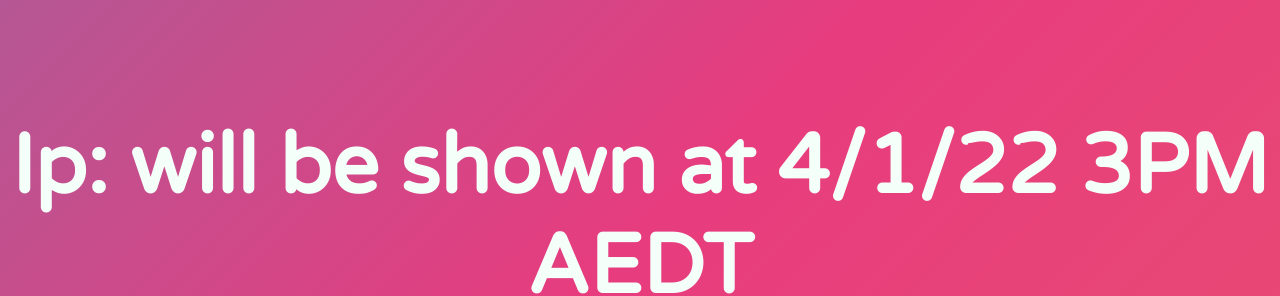
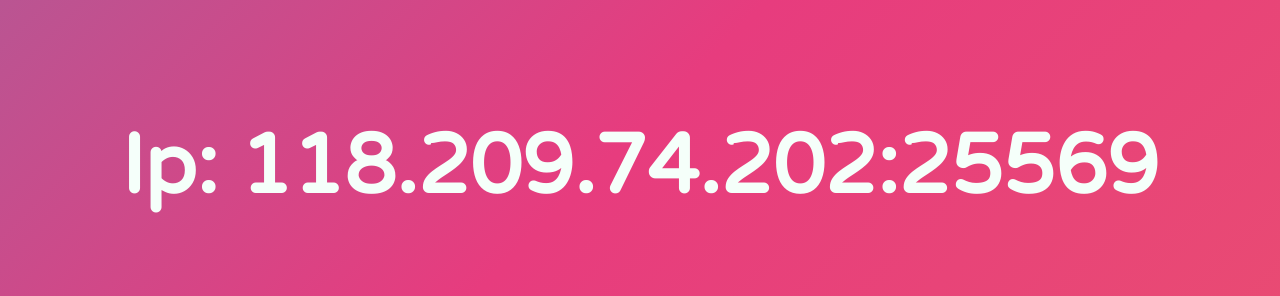
Before and after one commit to haddl/oreegins-hub, a plain HTML site: page index.html in a window 1280 px wide. Shown: the part 512-808 px from the top of the page. Drawn offline with Linux system fonts and the light colour scheme.

Commit message:
Update index.html

```diff
--- a/index.html
+++ b/index.html
@@ -61,7 +61,7 @@
     </head>
     <body>
         <h1>The oreegins hub<br></h1>
-        <h5>Ip: will be shown at 4/1/22 3PM AEDT</h5>
+        <h5>Ip: 118.209.74.202:25569</h5>
         <button onclick="mods()">Mods</button>
         <script>
             function mods() {
```
